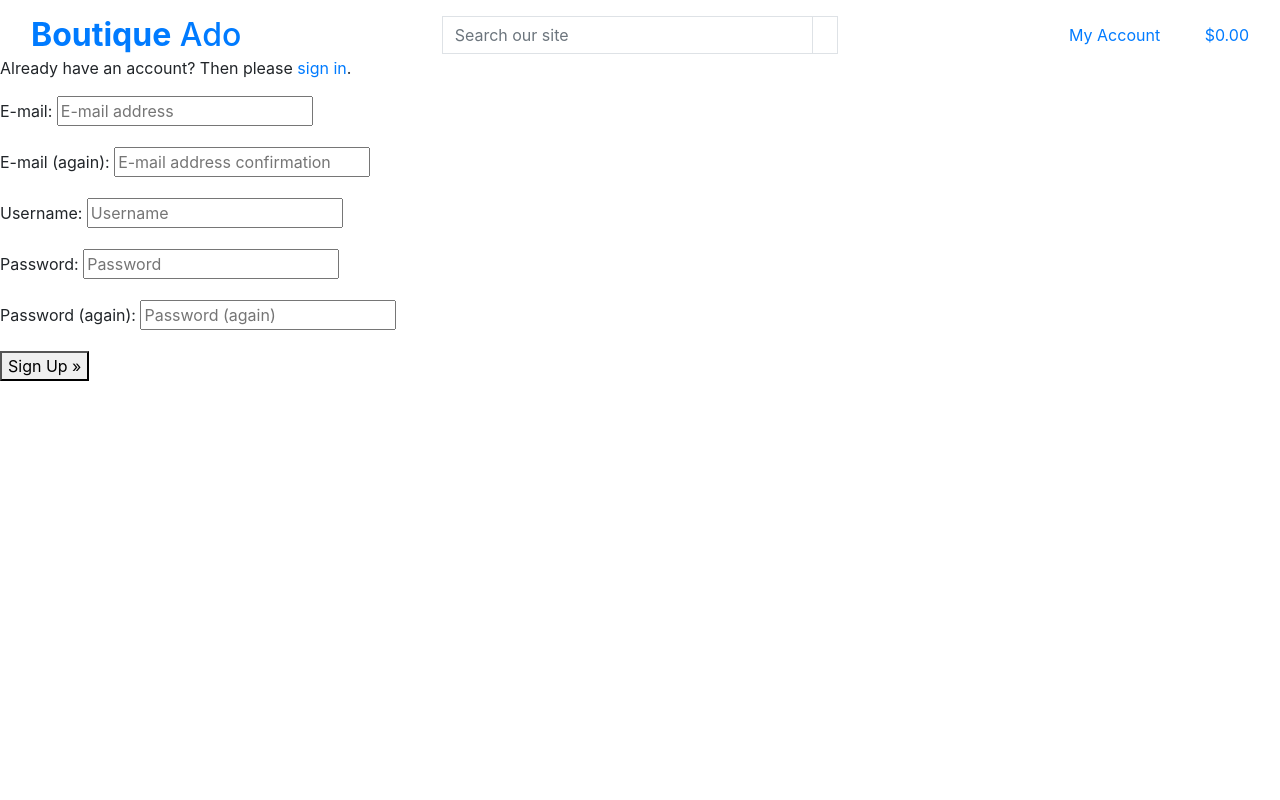
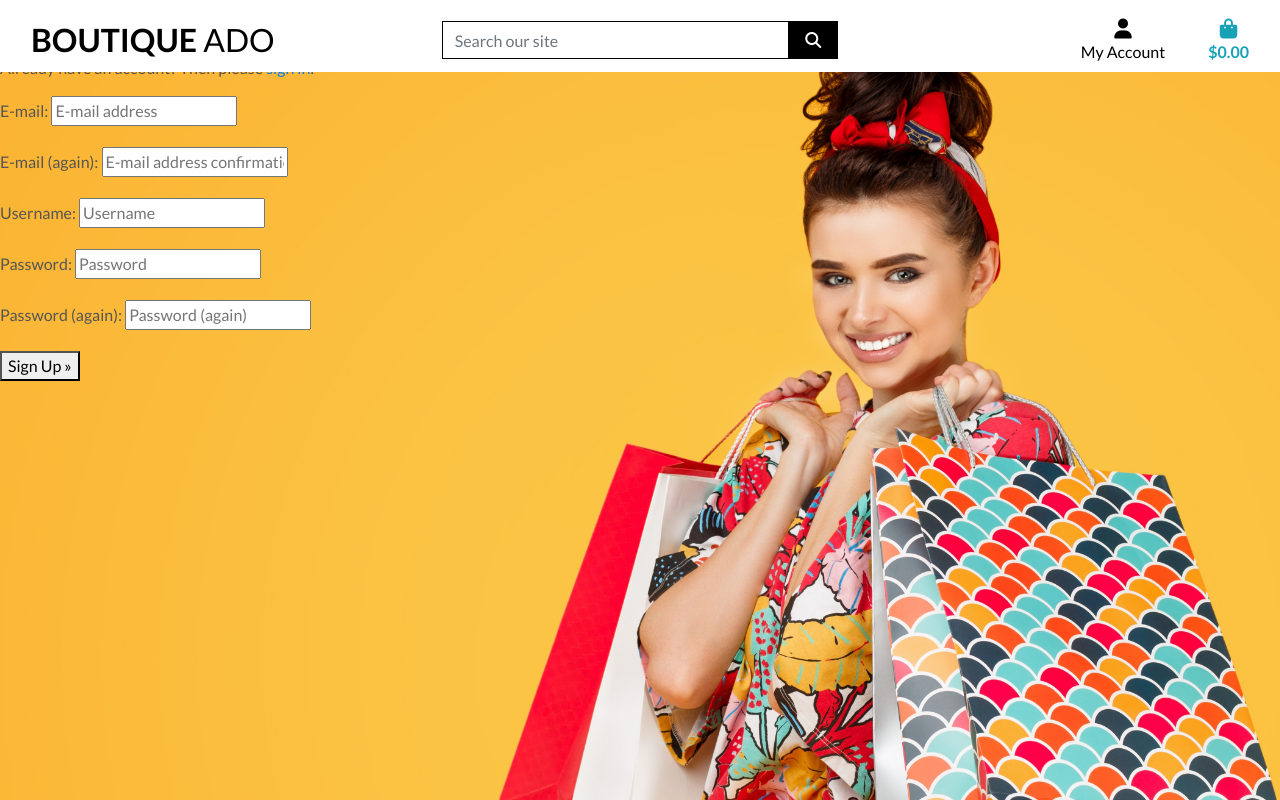
Before and after one commit to aelfrith92/boutique_ado_wtp, a Django app: page /accounts/signup/ in a window 1280 px wide. Run offline with Django 3.2, Linux system fonts and the light colour scheme; some libraries are stand-ins or nearby versions.

Commit message:
Complete Home Page and style

```diff
--- a/boutique_ado/settings.py
+++ b/boutique_ado/settings.py
@@ -153,6 +153,10 @@ USE_TZ = True
 # https://docs.djangoproject.com/en/3.2/howto/static-files/
 
 STATIC_URL = '/static/'
+STATICFILES_DIRS = (os.path.join(BASE_DIR, 'static'),)
+
+MEDIA_URL = '/media/'
+MEDIA_ROOT = os.path.join(BASE_DIR, 'media')
 
 # Default primary key field type
 # https://docs.djangoproject.com/en/3.2/ref/settings/#default-auto-field
--- a/boutique_ado/urls.py
+++ b/boutique_ado/urls.py
@@ -1,8 +1,10 @@
 from django.contrib import admin
 from django.urls import include, path
+from django.conf import settings
+from django.conf.urls.static import static
 
 urlpatterns = [
     path('admin/', admin.site.urls),
     path('accounts/', include('allauth.urls')),
     path('', include('home.urls')),
-]
+] + static(settings.MEDIA_URL, document_root=settings.MEDIA_ROOT)
--- /dev/null
+++ b/static/css/base.css
@@ -0,0 +1,83 @@
+@import url('https://fonts.googleapis.com/css2?family=Lato:ital,wght@0,100;0,300;0,400;0,700;0,900;1,100;1,300;1,400;1,700;1,900&display=swap');
+
+html {
+    height: 100%;
+}
+
+body {
+    background: url('/media/homepage_background_cropped.jpeg') no-repeat center center fixed;
+    background-size: cover;
+    height: calc(100vh - 164px);
+    color: #555;
+    font-family: 'Lato';
+}
+
+/* from Bulma */
+.icon {
+    align-items: center;
+    display: inline-flex;
+    justify-content: center;
+    height: 1.5rem;
+    width: 1.5rem;
+}
+
+.logo-font {
+    text-transform: uppercase;
+}
+
+.main-logo-link {
+    width: fit-content;
+}
+
+.shop-now-button {
+    background: black;
+    color: white;
+    min-width: 260px;
+}
+
+.btn-black {
+    background: black;
+    color: white;
+}
+
+.shop-now-button:hover,
+.shop-now-button:active,
+.shop-now-button:focus,
+.btn-black:hover,
+.btn-black:active,
+.btn-black:focus {
+    background: #222;
+    color: white;
+}
+
+.text-black {
+    color: #000 !important;
+}
+
+.border-black {
+    border: 1px solid black !important;
+}
+
+/* -------------------------------- Media Queries */
+
+/* Slightly larger container on xl screens */
+@media (min-width: 1200px) {
+  .container {
+    max-width: 80%;
+  }
+}
+
+/* fixed top navbar only on medium and up */
+@media (min-width: 992px) {
+    .fixed-top-desktop-only {
+        position: fixed;
+        top: 0;
+        right: 0;
+        left: 0;
+        z-index: 1030;
+    }
+
+    .header-container {
+        padding-top: 164px;
+    }
+}
--- a/templates/base.html
+++ b/templates/base.html
@@ -15,6 +15,7 @@
 
     {% block corecss %}
         <link rel="stylesheet" href="https://stackpath.bootstrapcdn.com/bootstrap/4.4.1/css/bootstrap.min.css" integrity="sha384-Vkoo8x4CGsO3+Hhxv8T/Q5PaXtkKtu6ug5TOeNV6gBiFeWPGFN9MuhOf23Q9Ifjh" crossorigin="anonymous">
+        <link rel="stylesheet" href="{% static 'css/base.css' %}">
     {% endblock %}
 
     {% block extra_css %}
@@ -24,6 +25,7 @@
         <script src="https://code.jquery.com/jquery-3.4.1.min.js" integrity="sha384-J6qa4849blE2+poT4WnyKhv5vZF5SrPo0iEjwBvKU7imGFAV0wwj1yYfoRSJoZ+n" crossorigin="anonymous"></script>
         <script src="https://cdn.jsdelivr.net/npm/popper.js@1.16.0/dist/umd/popper.min.js" integrity="sha384-Q6E9RHvbIyZFJoft+2mJbHaEWldlvI9IOYy5n3zV9zzTtmI3UksdQRVvoxMfooAo" crossorigin="anonymous"></script>
         <script src="https://stackpath.bootstrapcdn.com/bootstrap/4.4.1/js/bootstrap.min.js" integrity="sha384-wfSDF2E50Y2D1uUdj0O3uMBJnjuUD4Ih7YwaYd1iqfktj0Uod8GCExl3Og8ifwB6" crossorigin="anonymous"></script>
+        <script src="https://kit.fontawesome.com/393e73732d.js" crossorigin="anonymous"></script>
     {% endblock %}
 
     {% block extra_js %}
@@ -40,7 +42,7 @@
                 </a>
             </div>
             <div class="col-12 col-lg-4 my-auto py-1 py-lg-0">
-                <form method="GET" action="{% url 'products' %}">
+                <form method="GET" action="">
                     <div class="input-group w-100">
                         <input class="form-control border border-black rounded-0" type="text" name="q" placeholder="Search our site">
                         <div class="input-group-append">
@@ -65,9 +67,9 @@
                         <div class="dropdown-menu border-0" aria-labelledby="user-options">
                             {% if request.user.is_authenticated %}
                                 {% if request.user.is_superuser %}
-                                    <a href="{% url 'add_product' %}" class="dropdown-item">Product Management</a>
+                                    <a href="" class="dropdown-item">Product Management</a>
                                 {% endif %}
-                                <a href="{% url 'profile' %}" class="dropdown-item">My Profile</a>
+                                <a href="" class="dropdown-item">My Profile</a>
                                 <a href="{% url 'account_logout' %}" class="dropdown-item">Logout</a>
                             {% else %}
                                 <a href="{% url 'account_signup' %}" class="dropdown-item">Register</a>
@@ -76,7 +78,7 @@
                         </div>
                     </li>
                     <li class="list-inline-item">
-                        <a class="{% if grand_total %}text-info font-weight-bold{% else %}text-black{% endif %} nav-link" href="{% url 'view_bag' %}">
+                        <a class="text-info font-weight-bold nav-link" href="">
                             <div class="text-center">
                                 <div><i class="fas fa-shopping-bag fa-lg"></i></div>
                                 <p class="my-0">
```
Also changed, not shown: media/homepage_background_cropped.jpeg (added).
